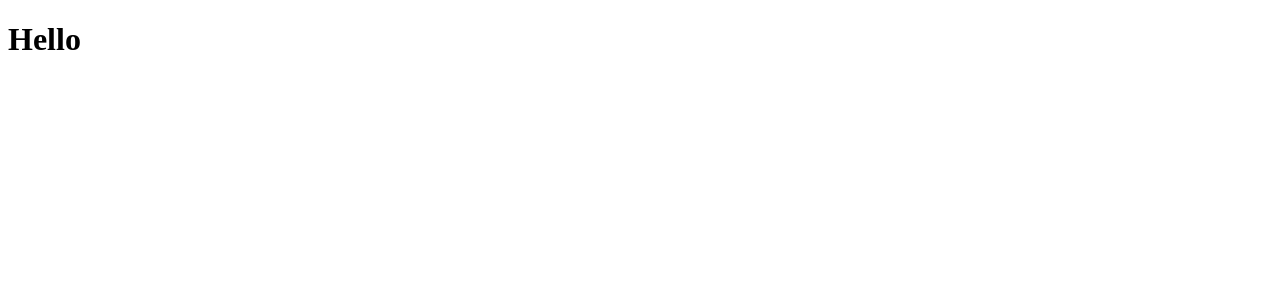
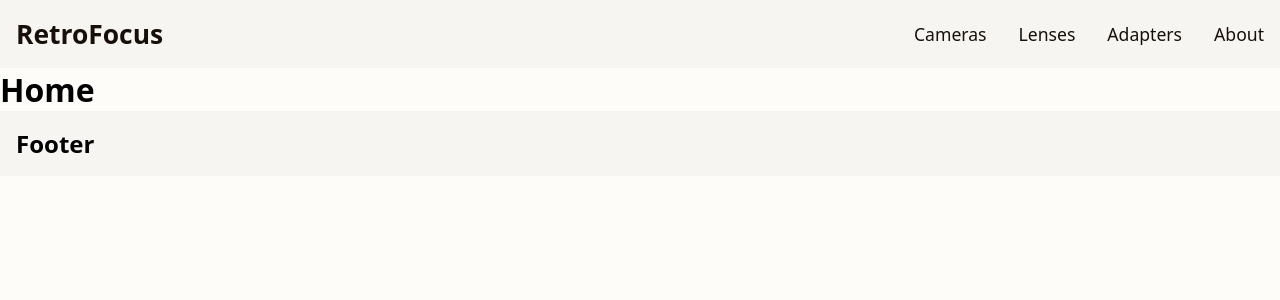
Before and after one commit to andrea-pugliatti/retrofocus-frontend, a React (Vite) app: page / in a window 1280 px wide. Shown: the top 300 px of the page. Built offline with nearby package versions, Linux system fonts and the light colour scheme.

Commit message:
add basic routing, layout, and global styling

```diff
--- a/src/App.jsx
+++ b/src/App.jsx
@@ -1,8 +1,16 @@
+import { BrowserRouter, Routes, Route } from "react-router-dom";
+import DefaultLayout from "./layouts/DefaultLayout";
+import Homepage from "./pages/Homepage";
+
 function App() {
   return (
-    <>
-      <h1>Hello</h1>
-    </>
+    <BrowserRouter>
+      <Routes>
+        <Route Component={DefaultLayout}>
+          <Route path="/" Component={Homepage} />
+        </Route>
+      </Routes>
+    </BrowserRouter>
   );
 }
 
--- /dev/null
+++ b/src/components/Footer.jsx
@@ -0,0 +1,7 @@
+export default function Footer() {
+  return (
+    <footer>
+      <h2>Footer</h2>
+    </footer>
+  );
+}
--- /dev/null
+++ b/src/components/Header.jsx
@@ -0,0 +1,19 @@
+import { Link, NavLink } from "react-router-dom";
+
+export default function Header() {
+  return (
+    <header>
+      <div className="nav">
+        <Link to={"/"}>
+          <h2>RetroFocus</h2>
+        </Link>
+        <div className="links">
+          <NavLink to={"/"}>Cameras</NavLink>
+          <NavLink to={"/"}>Lenses</NavLink>
+          <NavLink to={"/"}>Adapters</NavLink>
+          <NavLink to={"/"}>About</NavLink>
+        </div>
+      </div>
+    </header>
+  );
+}
--- a/src/index.css
+++ b/src/index.css
@@ -0,0 +1,70 @@
+/* Constants */
+:root {
+  --rf-bg-primary: #fdfcf9;
+  --rf-bg-secondary: #f7f5f1;
+  --rf-color-primary: #180f0a;
+  --rf-color-hover: #70635c;
+  --rf-color-accent: #aa5830;
+}
+
+/* Reset */
+* {
+  margin: 0;
+  padding: 0;
+  box-sizing: border-box;
+  font-family: system-ui, Helvetica, Arial, sans-serif;
+}
+
+/* Utilities */
+.container {
+  max-width: 1280px;
+  margin: 0 auto;
+}
+
+body {
+  background-color: var(--rf-bg-primary);
+}
+
+/* Header */
+header {
+  background-color: var(--rf-bg-secondary);
+  padding: 1rem;
+}
+
+.nav {
+  max-width: 1280px;
+  margin: 0 auto;
+  display: flex;
+  justify-content: space-between;
+
+  & > * {
+    gap: 2rem;
+    align-self: center;
+  }
+
+  .links {
+    display: flex;
+  }
+
+  a {
+    text-decoration: none;
+    color: var(--rf-color-primary);
+    font-size: 1.1rem;
+  }
+
+  .links > a {
+    &:hover {
+      color: var(--rf-color-hover);
+      text-decoration: underline;
+    }
+  }
+}
+
+footer {
+  background-color: var(--rf-bg-secondary);
+  padding: 1rem;
+  & > * {
+    max-width: 1280px;
+    margin: 0 auto;
+  }
+}
--- /dev/null
+++ b/src/layouts/DefaultLayout.jsx
@@ -0,0 +1,15 @@
+import { Outlet } from "react-router-dom";
+import Header from "../components/Header";
+import Footer from "../components/Footer";
+
+export default function DefaultLayout() {
+  return (
+    <>
+      <Header />
+      <main className="container">
+        <Outlet />
+      </main>
+      <Footer />
+    </>
+  );
+}
--- /dev/null
+++ b/src/pages/Homepage.jsx
@@ -0,0 +1,7 @@
+export default function Homepage() {
+  return (
+    <>
+      <h1>Home</h1>
+    </>
+  );
+}
```
Also changed, not shown: src/pages/DefaultLayout.jsx (deleted, +0 -11 lines).
